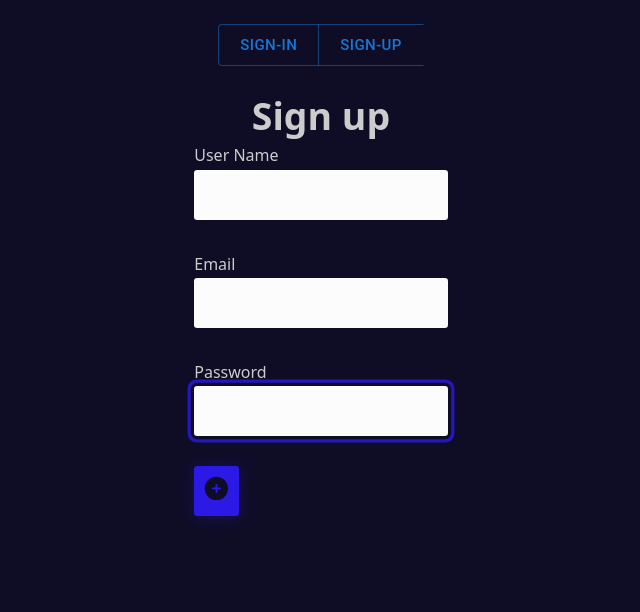
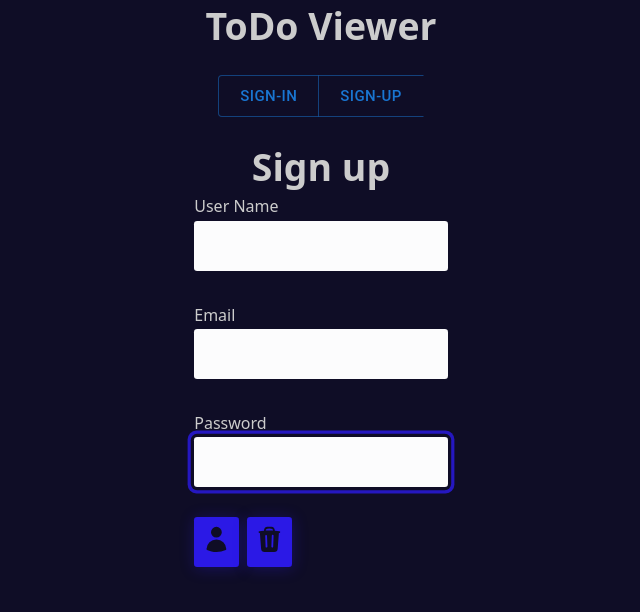
Before and after one commit to TmpOrgSpringBootToDo/ToDoFrontEnd, a React (Create React App) app: page /signup in a window 1280 px wide. Shown: the top 612 px of the page, without its empty margins (319-959 px from the left). Built offline with nearby package versions, Linux system fonts and the light colour scheme.

Commit message:
UI optimize

```diff
--- a/src/Center.jsx
+++ b/src/Center.jsx
@@ -68,9 +68,7 @@ function Center() {
 
   return (
     <div className="container">
-      <header>
-        <h1>ToDoViewer - V.1.0.0</h1>
-      </header>
+
       {
         isEditing && (
           <EditForm
--- a/src/components/Login.jsx
+++ b/src/components/Login.jsx
@@ -1,6 +1,6 @@
 import {useState} from "react";
-import {UserIcon} from "@heroicons/react/24/solid";
-import {ArrowLeftIcon} from "@heroicons/react/24/solid";
+import {UserPlusIcon} from "@heroicons/react/24/solid";
+import {UserMinusIcon,} from "@heroicons/react/24/solid";
 import styles from './SignUp.module.css';
 import {login} from '../handlers/LoginHandler'
 
@@ -20,25 +20,12 @@ export const Login = ({addUser}) => {
         loginHandle();
         setEmail("");
         setPassword("");
-
-        //check username and pw with followings
-        //set matching user id to setItem
-
-        // console.log(`Username: ${email} Password: ${password}`)
-        // if(email==="a" && password==="b"){
-        //     localStorage.setItem("userId", "d88c65bc-e2b2-4039-bf55-801bfda0dd90")
-        //     // let btnLogin = document.getElementById("btn-login");
-        //     // btnLogin.addClass("btn-color");
-        //     window.location.reload();
-        // }
     }
 
     const logout = () => {
         localStorage.clear()
         window.location.reload();
     }
-
-
 
     return(
         <form
@@ -58,12 +45,6 @@ export const Login = ({addUser}) => {
                     maxLength={100}
 
                 />
-
-                {/*<label*/}
-                {/*    htmlFor="userName"*/}
-                {/*    className={styles.label}*/}
-                {/*>User Name</label>*/}
-
                 <p className="mod-label">Password</p>
                 <input
                     type="password"
@@ -76,10 +57,6 @@ export const Login = ({addUser}) => {
                     maxLength={30}
 
                 />
-                {/*<label*/}
-                {/*    htmlFor="password"*/}
-                {/*    className={styles.label}*/}
-                {/*>Password</label>*/}
 
             </div>
             <div>
@@ -90,7 +67,7 @@ export const Login = ({addUser}) => {
                 aria-label="Add Task"
                 type="submit"
             >
-                <UserIcon />
+                <UserPlusIcon />
             </button>
                 <button
                     id="btn-logout"
@@ -99,7 +76,8 @@ export const Login = ({addUser}) => {
                     type="submit"
                     onClick={logout}
                 >
-                    <ArrowLeftIcon />
+                    <UserMinusIcon />
+
                 </button>
             </div>
         </form>
--- a/src/components/NavBar.jsx
+++ b/src/components/NavBar.jsx
@@ -4,6 +4,7 @@ import ButtonGroup from '@mui/material/ButtonGroup';
 import Box from '@mui/material/Box';
 import {Link} from "react-router-dom";
 import {findAllTasks} from "../handlers/TodoHandler";
+import styles from '../index.css';
 
 export const NavBar = () =>{
     const [isUser, setUser] = useState(false);
@@ -21,6 +22,10 @@ export const NavBar = () =>{
 
     return(
         <div>
+            <header>
+                <h1 style={styles.headerView}>ToDo Viewer</h1>
+            </header>
+
             <Box
                 sx={{
                     display: 'flex',
@@ -45,6 +50,7 @@ export const NavBar = () =>{
                 </ButtonGroup>
 
             </Box>
+
         </div>
     );
  }
--- a/src/components/SignUp.jsx
+++ b/src/components/SignUp.jsx
@@ -1,5 +1,5 @@
 import {useState} from "react";
-import {PlusCircleIcon} from "@heroicons/react/24/solid";
+import {UserIcon,TrashIcon} from "@heroicons/react/24/solid";
 import styles from './SignUp.module.css';
 import useLocalStorage from "../hooks/useLocalStorage";
 import {saveUser} from "../handlers/UserHandler";
@@ -27,8 +27,11 @@ export const SignUp = () => {
         setUserName("");
 
         saveUser(addUserSignUp);
-
-
+    }
+    const btnRest = () => {
+        setEmail("");
+        setPassword("");
+        setUserName("");
     }
 
    return(
@@ -51,10 +54,6 @@ export const SignUp = () => {
                  placeholder="Enter Task"
                  name="userName"
              />
-             {/*<label*/}
-             {/*    htmlFor="userName"*/}
-             {/*    className={styles.label}*/}
-             {/*>User Name</label>*/}
              <p>Email</p>
              <input
                  type="email"
@@ -68,10 +67,6 @@ export const SignUp = () => {
                  placeholder="Enter Task"
                  name="email"
              />
-             {/*<label*/}
-             {/*    htmlFor="email"*/}
-             {/*    className={styles.label}*/}
-             {/*>Email</label>*/}
              <p>Password</p>
              <input
                  type="password"
@@ -85,19 +80,22 @@ export const SignUp = () => {
                  placeholder="Enter Task"
                  name="password"
              />
-             {/*<label*/}
-             {/*    htmlFor="password"*/}
-             {/*    className={styles.label}*/}
-             {/*>Password</label>*/}
 
          </div>
-
          <button
              className={styles.btn}
              aria-label="Add Task"
              type="submit"
          >
-             <PlusCircleIcon />
+             <UserIcon />
+         </button>
+
+         <button
+             className={styles.btn}
+             aria-label="Add Task"
+             onClick={btnRest}
+         >
+             <TrashIcon />
          </button>
 
      </form>
--- a/src/components/SignUp.module.css
+++ b/src/components/SignUp.module.css
@@ -3,6 +3,9 @@
     position: relative;
     display: grid;
     gap: 0.2em;
+}
+#resetData{
+    background-color: mediumvioletred;
 }
 .label {
     text-transform: uppercase;
@@ -28,7 +31,6 @@ hr {
 
 .btn {
     max-width: fit-content;
-    /*display: flex;*/
     margin-right: 8px;
     place-items: center;
     gap: 0.5em;
@@ -42,6 +44,8 @@ hr {
     transition: box-shadow var(--_tspeed_fast) var(--_ttype_squish),
     background-color var(--_tspeed_fast) var(--_ttype_squish);
 }
+
+
 
 .btn-sp {
 
@@ -137,3 +141,6 @@ hr {
     font-weight: bold;
     font-size: 1.5rem;
 }
+.delete-btn {
+    --accent: var(--accent1);
+}
--- a/src/index.css
+++ b/src/index.css
@@ -253,3 +253,9 @@ hr {
 .display-flex{
   display: flex;
 }
+.header-view{
+  margin-top: 50px;
+}
+.smallTxt{
+  text-align: center;
+}
```
